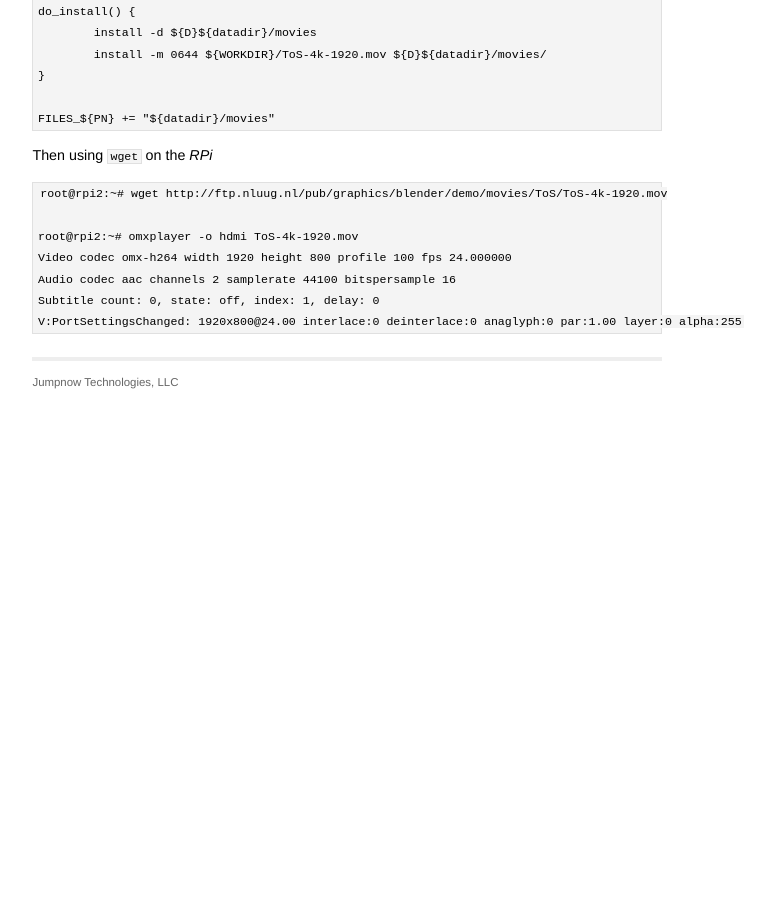
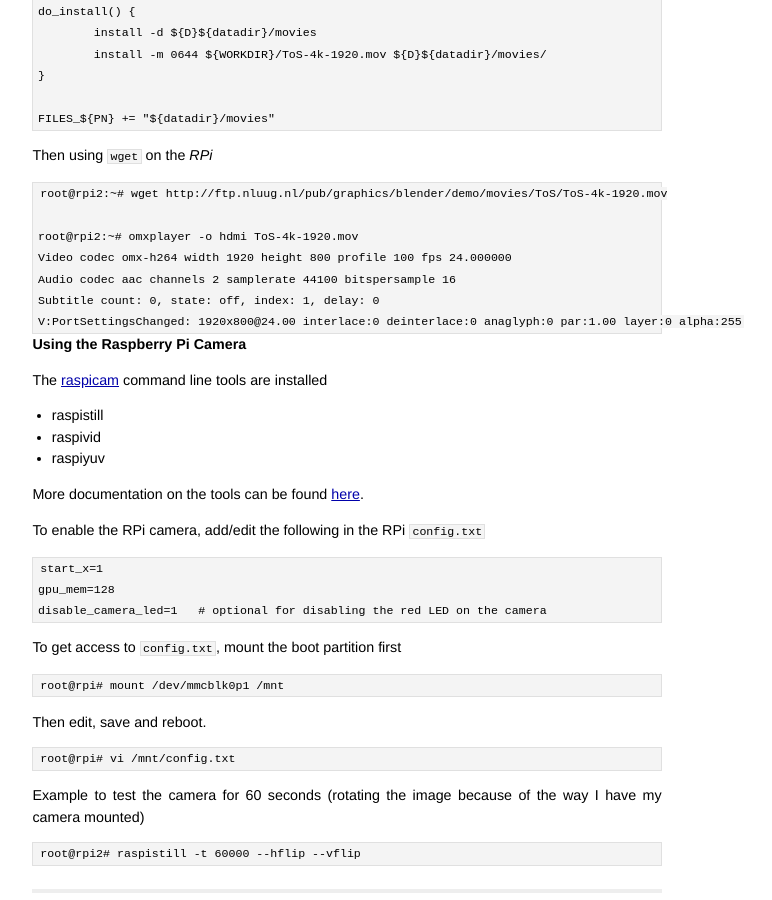
Before and after one commit to jumpnow/jumpnowtek-site, a Jekyll site: the page built from _posts/2015-12-04-Raspberry-Pi-Systems-with-Yocto.md, in a window 1280 px wide and 900 px high, scrolled down 9412 px. Shown: the whole window, without its empty margins (293-1065 px from the left). Built offline with Jekyll 4.4.1, drawn with Linux system fonts in a browser that asks for light colours; before the commit the page ends 9817 px from its top, so only the background shows below that; some of the changed text lies outside the part shown.

Commit message:
Add some raspicam notes to rpi doc

```diff
--- a/_posts/2015-12-04-Raspberry-Pi-Systems-with-Yocto.md
+++ b/_posts/2015-12-04-Raspberry-Pi-Systems-with-Yocto.md
@@ -471,6 +471,36 @@ Then using `wget` on the *RPi*
     Subtitle count: 0, state: off, index: 1, delay: 0
     V:PortSettingsChanged: 1920x800@24.00 interlace:0 deinterlace:0 anaglyph:0 par:1.00 layer:0 alpha:255
 
+#### Using the Raspberry Pi Camera
+
+The [raspicam][raspicam] command line tools are installed
+
+* raspistill
+* raspivid
+* raspiyuv
+
+More documentation on the tools can be found [here][rpi_camera_module].
+
+To enable the RPi camera, add/edit the following in the RPi `config.txt`
+
+    start_x=1
+    gpu_mem=128
+    disable_camera_led=1   # optional for disabling the red LED on the camera
+
+To get access to `config.txt`, mount the boot partition first
+
+    root@rpi# mount /dev/mmcblk0p1 /mnt
+
+Then edit, save and reboot.
+
+    root@rpi# vi /mnt/config.txt
+
+Example to test the camera for 60 seconds (rotating the image because of the way I have my camera mounted)
+
+    root@rpi2# raspistill -t 60000 --hflip --vflip
+
+
+
 [rpi]: https://www.raspberrypi.org/
 [raspbian]: https://www.raspbian.org/
 [rpi-distros]: https://www.raspberrypi.org/downloads/
@@ -488,3 +518,5 @@ Then using `wget` on the *RPi*
 [bitbake]: https://www.yoctoproject.org/docs/1.8/bitbake-user-manual/bitbake-user-manual.html
 [source-script]: http://stackoverflow.com/questions/4779756/what-is-the-difference-between-source-script-sh-and-script-sh
 [zeromq]: http://zeromq.org/
+[raspicam]: https://www.raspberrypi.org/documentation/usage/camera/raspicam/README.md
+[rpi_camera_module]: https://www.raspberrypi.org/documentation/raspbian/applications/camera.md
```
Also changed, not shown: other parts of _posts/2015-12-04-Raspberry-Pi-Systems-with-Yocto.md (+2 -2 lines).
